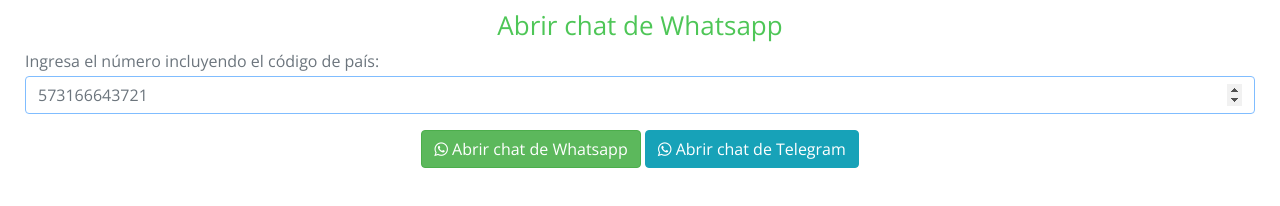
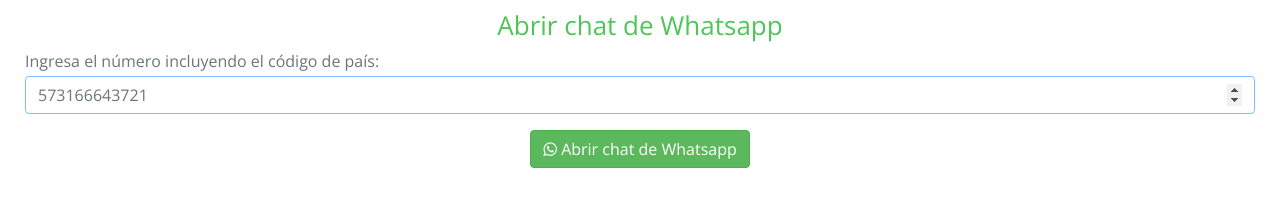
Before and after one commit to maoaiz/open-whatpsapp-chat, a plain HTML site: page index.html in a window 1280 px wide. Drawn offline with nearby package versions, Linux system fonts and the light colour scheme.

Commit message:
Se oculta botón de telegram

```diff
--- a/index.html
+++ b/index.html
@@ -25,10 +25,10 @@
                     <i class="fa fa-whatsapp"></i>
                     Abrir chat de Whatsapp
                 </button>
-                <button type="button" class="btn btn-info" data-chat="tg">
+                <!-- <button type="button" class="btn btn-info" data-chat="tg">
                     <i class="fa fa-whatsapp"></i>
                     Abrir chat de Telegram
-                </button>
+                </button> -->
             </div>
         </form>
     </div>
```
